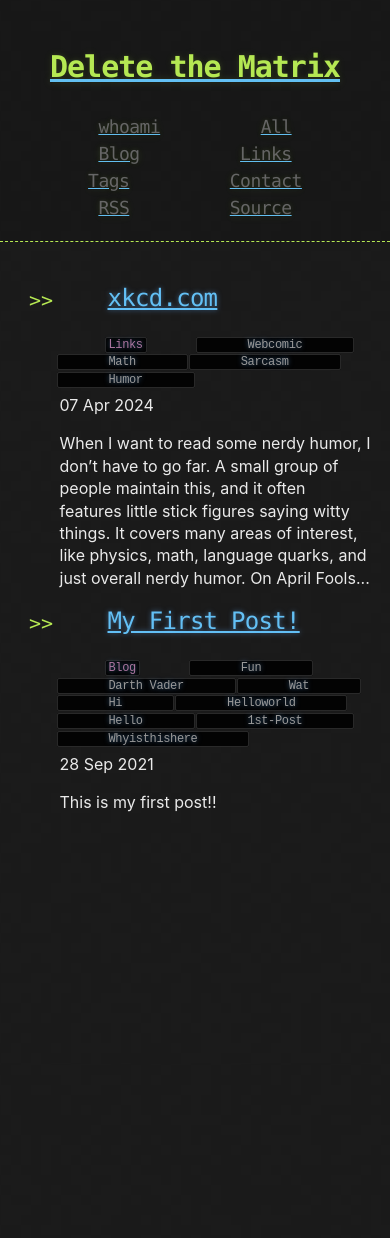
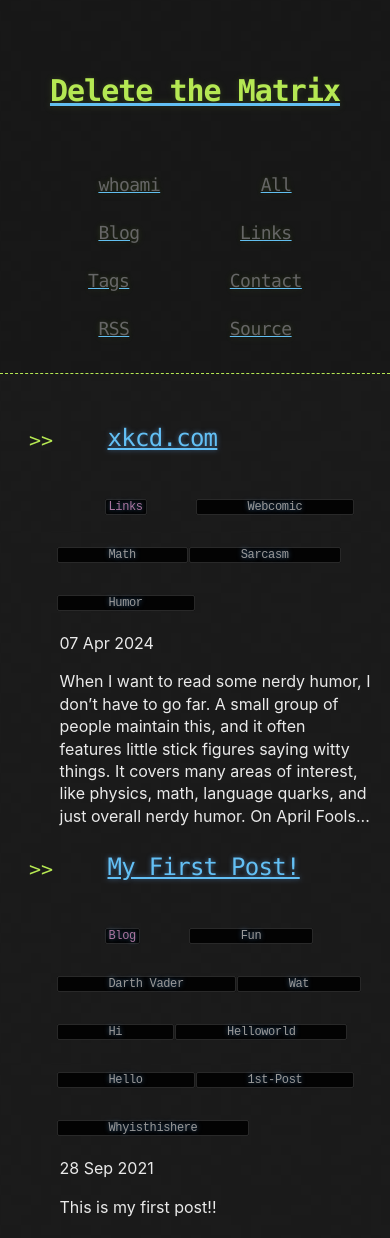
Before and after one commit to CamoCatX/camocatx.github.io, a Jekyll site: the page built from index.html, in a window 390 px wide. Built offline with Jekyll 4.4.1, drawn with Linux system fonts in a browser that asks for light colours; the list of posts is cut into pages by our own code; before the commit the page ends 900 px from its top, so only the background shows below that.

Commit message:
Update base.scss

```diff
--- a/_sass/base.scss
+++ b/_sass/base.scss
@@ -41,6 +41,7 @@ $tablet: 600px;
    decoration,
    a {
         padding: 48px;
+        line-height: 48px;
     }
 }
 
```
